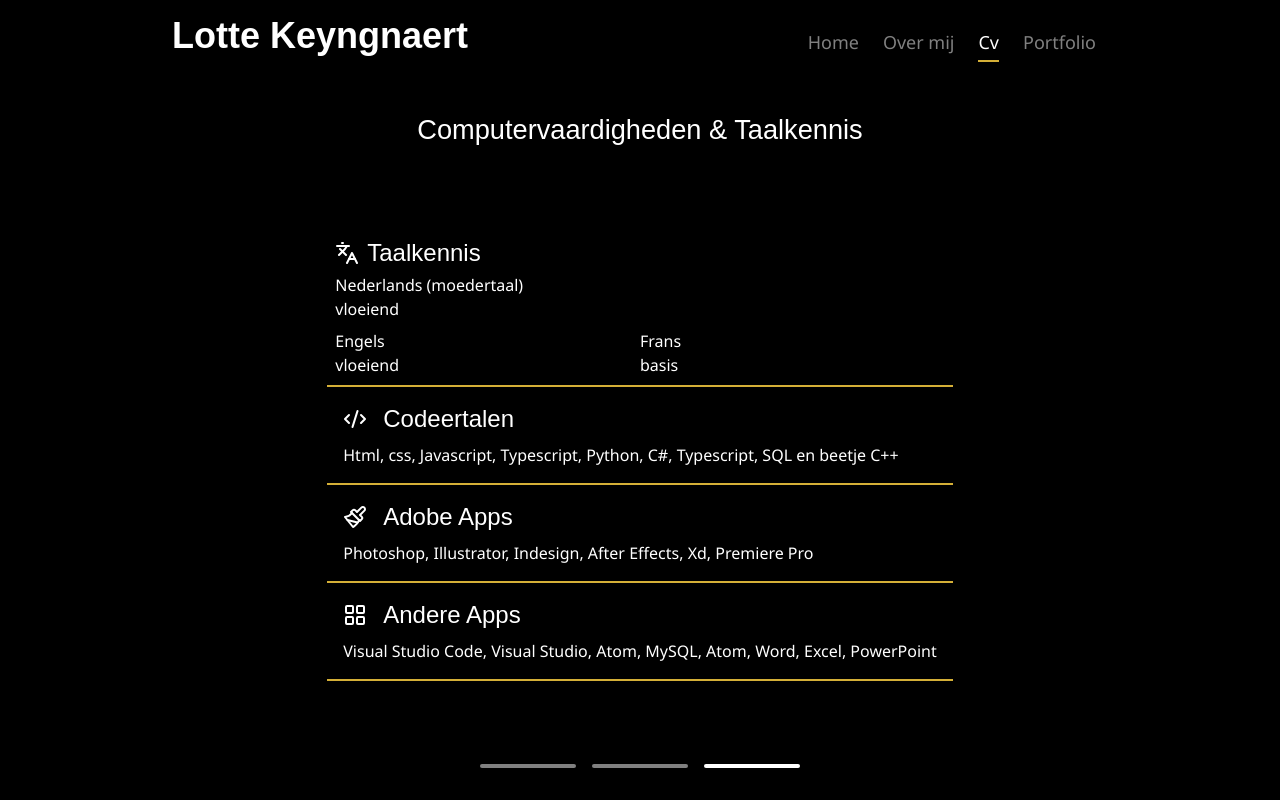
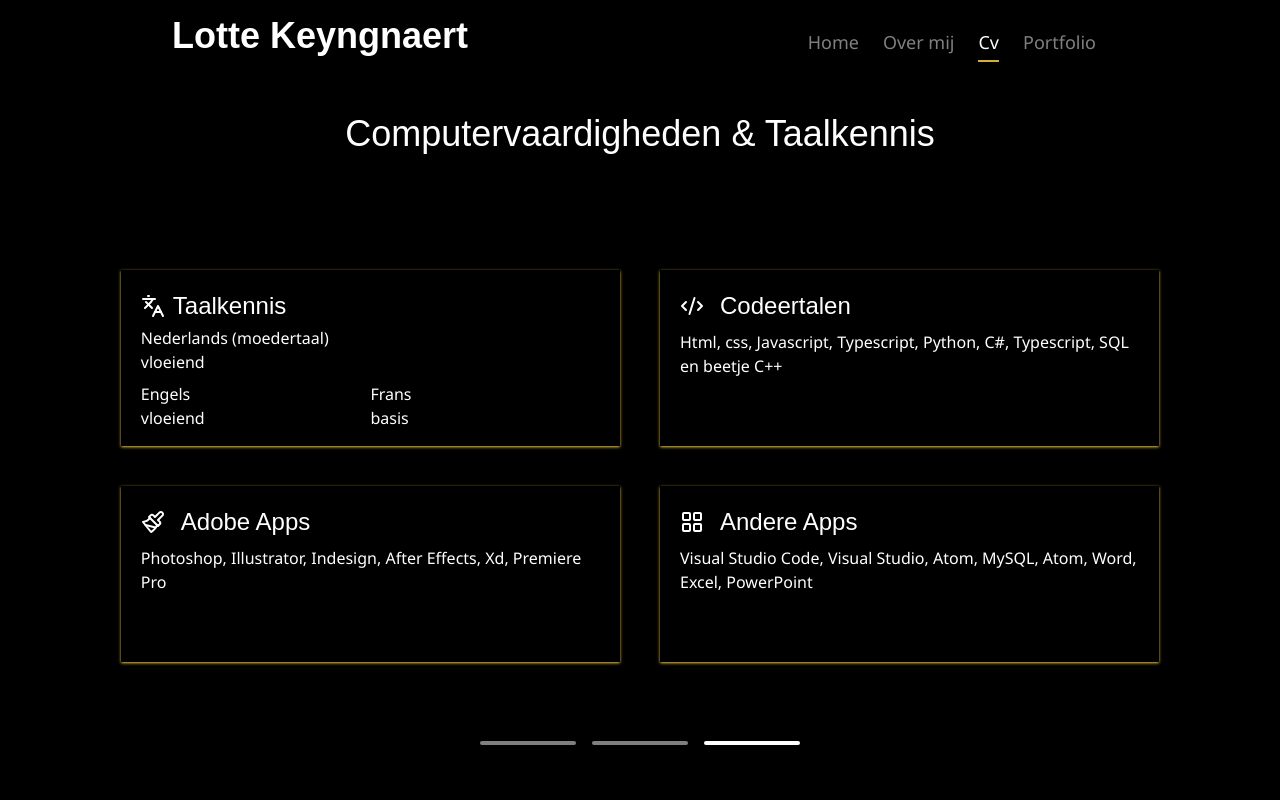
Before and after one commit to KeyngnaertLotte/Portfolio, a React (Vite) app: page /cv in a window 1280 px wide. Built offline with nearby package versions, Linux system fonts and the light colour scheme; a web font is replaced by a local one.

Commit message:
feat: taalkennis tablet done

```diff
--- a/src/components/CV/AppComputervaardigheden.tsx
+++ b/src/components/CV/AppComputervaardigheden.tsx
@@ -62,12 +62,12 @@ export default () => {
     //   </div>
     // </div>
 
-    <div className="flex h-full flex-col items-center text-white mt-10">
-      <h2 className=" text-center font-heading text-[1.7rem] font-medium leading-8">
+    <div className="flex h-full flex-col items-center text-white mt-10 tablet:h-4/5 ">
+      <h2 className=" text-center font-heading text-[1.7rem] font-medium leading-8 tablet:text-4xl">
         Computervaardigheden & Taalkennis
       </h2>
-      <div className="flex h-full w-full flex-col justify-center items-center">
-        <div className="h-fit w-full p-2 border-b-2 border-accent">
+      <div className="flex h-full w-full flex-col justify-center items-center tablet:flex-wrap tablet:flex-row tablet:h-fit tablet:mt-24">
+        <div className="h-fit w-full p-2 border-b-2 border-accent tablet:w-2/5 tablet:h-44 tablet:p-5 tablet:m-5 tablet:shadow tablet:shadow-accent tablet:border-0">
           <h3 className="col-span-2 mb-1 flex flex-row items-center gap-2 font-heading text-2xl font-medium">
             <Languages className="stroke-white" />
             Taalkennis
@@ -89,7 +89,7 @@ export default () => {
             </p>
           </div>
         </div>
-        <div className="h-fit w-full p-4 border-b-2 border-accent">
+        <div className="h-fit w-full p-4 border-b-2 border-accent tablet:w-2/5 tablet:h-44 tablet:p-5 tablet:m-5 tablet:shadow tablet:shadow-accent tablet:border-0">
           <h3 className="mb-2 flex  flex-row items-center gap-4 font-heading text-2xl font-medium">
             <Code2 className="stroke-white" />
             Codeertalen
@@ -99,7 +99,7 @@ export default () => {
             beetje C++
           </p>
         </div>
-        <div className="h-fit w-full p-4 border-b-2 border-accent">
+        <div className="h-fit w-full p-4 border-b-2 border-accent tablet:w-2/5 tablet:h-44 tablet:p-5 tablet:m-5 tablet:shadow tablet:shadow-accent tablet:border-0">
           <h3 className="mb-2 flex  flex-row items-center gap-4 font-heading text-2xl font-medium">
             <Paintbrush className="stroke-white" />
             Adobe Apps
@@ -108,7 +108,7 @@ export default () => {
             Photoshop, Illustrator, Indesign, After Effects, Xd, Premiere Pro
           </p>
         </div>
-        <div className="h-fit w-full p-4 border-b-2 border-accent">
+        <div className="h-fit w-full p-4 border-b-2 border-accent tablet:w-2/5 tablet:h-44 tablet:p-5 tablet:m-5 tablet:shadow tablet:shadow-accent tablet:border-0">
           <h3 className="mb-2 flex  flex-row items-center gap-4 font-heading text-2xl font-medium">
             <LayoutGrid className="stroke-white" />
             Andere Apps
--- a/src/components/CV/AppOpleiding.tsx
+++ b/src/components/CV/AppOpleiding.tsx
@@ -3,8 +3,8 @@ import athenaHeule from '../../assets/img/AthenaCampusHeule.jpg'
 
 export default () => {
   return (
-    <div className="text-white grid grid-cols-1 h-full mt-10 tablet:grid-cols-2 tablet:grid-rows-tablet tablet:h-4/5 items-center web:h-full web:w-11/12 web:gap-8 web:grid-rows-web">
-      <h2 className="font-heading text-3xl font-medium justify-self-center tablet:col-span-2">Opleiding</h2>
+    <div className="text-white grid grid-cols-1 h-full mt-10 tablet:grid-cols-2 tablet:grid-rows-tablet tablet:h-4/5  items-center web:h-full web:w-11/12 web:gap-8 web:grid-rows-web">
+      <h2 className="font-heading text-3xl font-medium justify-self-center tablet:col-span-2 tablet:text-4xl">Opleiding</h2>
         <div className='row-start-2 text-right my-3 tablet:my-1'>
             <h3 className="font-heading text-2xl font-medium">Multimedia Visueel</h3>
             <p className="font-light font-body mb-4">Afgestudeerd in 2020</p>
--- a/src/components/CV/AppWerkervaring.tsx
+++ b/src/components/CV/AppWerkervaring.tsx
@@ -50,7 +50,7 @@ export default () => {
   }
 
   return (
-    <div className="grid grid-cols-1 grid-rows-mobile text-white h-full tablet:h-4/5 web:grid-cols-[minmax(auto,_1fr)_20px_minmax(auto,_1fr)] web:h-full web:mb-8 web:gap-x-8">
+    <div className="grid grid-cols-1 grid-rows-mobile text-white h-full tablet:h-[84%] web:grid-cols-[minmax(auto,_1fr)_20px_minmax(auto,_1fr)] web:h-full web:mb-8 web:gap-x-8">
       <h2 className="mb-8 justify-self-center self-end font-heading text-3xl font-medium tablet:text-4xl web:col-span-3 web:row-start-1">
         Werkervaring
       </h2>
--- a/src/routes/Cv.tsx
+++ b/src/routes/Cv.tsx
@@ -62,7 +62,7 @@ export default function Cv() {
         {isMobile ? <button className='self-start' onClick={showNavigation}><Menu className='stroke-white' size={60}/></button> : <AppNavigation /> }
       </div>
       {active === 0 ? <AppOpleiding/> : active === 1 ? <AppWerkervaring/> : <AppComputervaardigheden/>}
-      <div className='flex flex-row gap-4 mb-8'>
+      <div className='flex flex-row gap-4 mb-8 '>
        <button className={`w-24 h-1 bg-white rounded ${active === 0 ? `opacity-1` : 'opacity-50'}`} onClick={() => setActive(0)}/>
        <button className={`w-24 h-1 bg-white rounded ${active === 1 ? `opacity-1` : 'opacity-50'}`} onClick={() => setActive(1)}/>
        <button className={`w-24 h-1 bg-white rounded ${active === 2 ? `opacity-1` : 'opacity-50'}`} onClick={() => setActive(2)}/>
```
